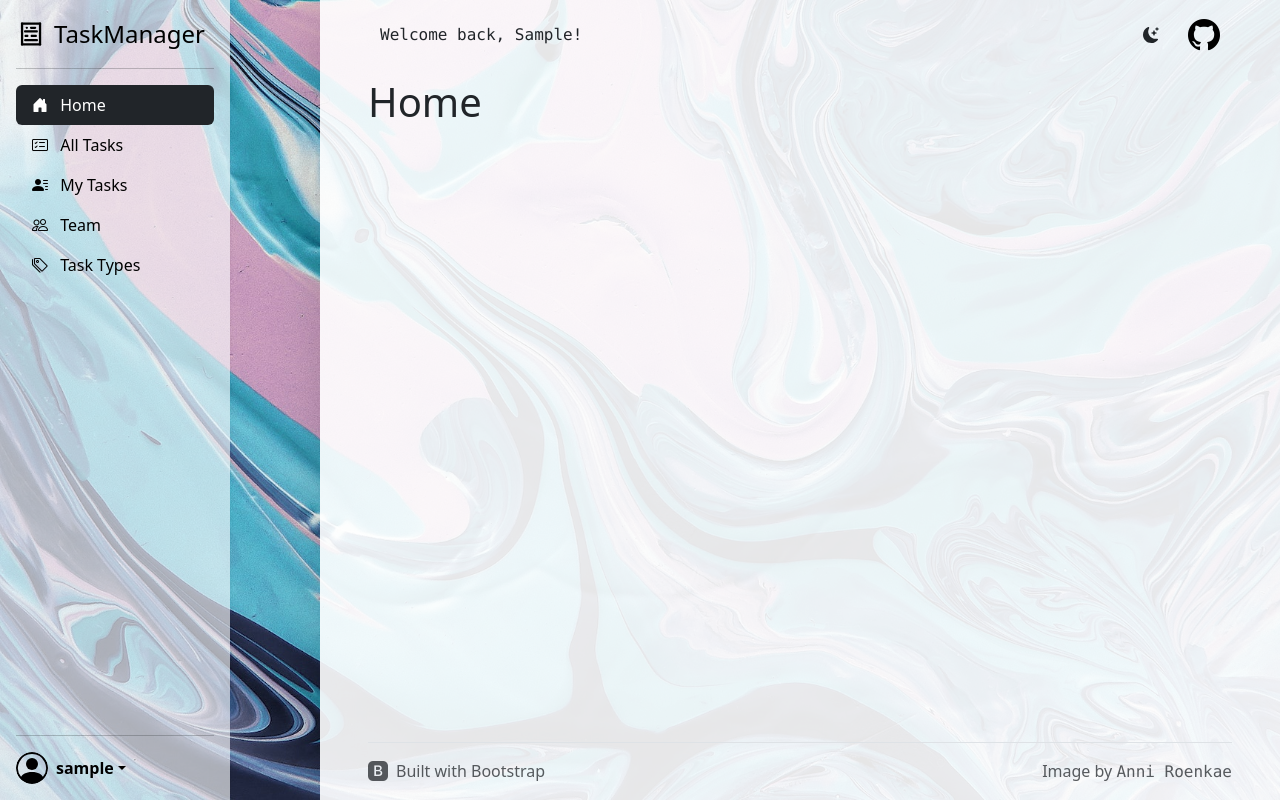
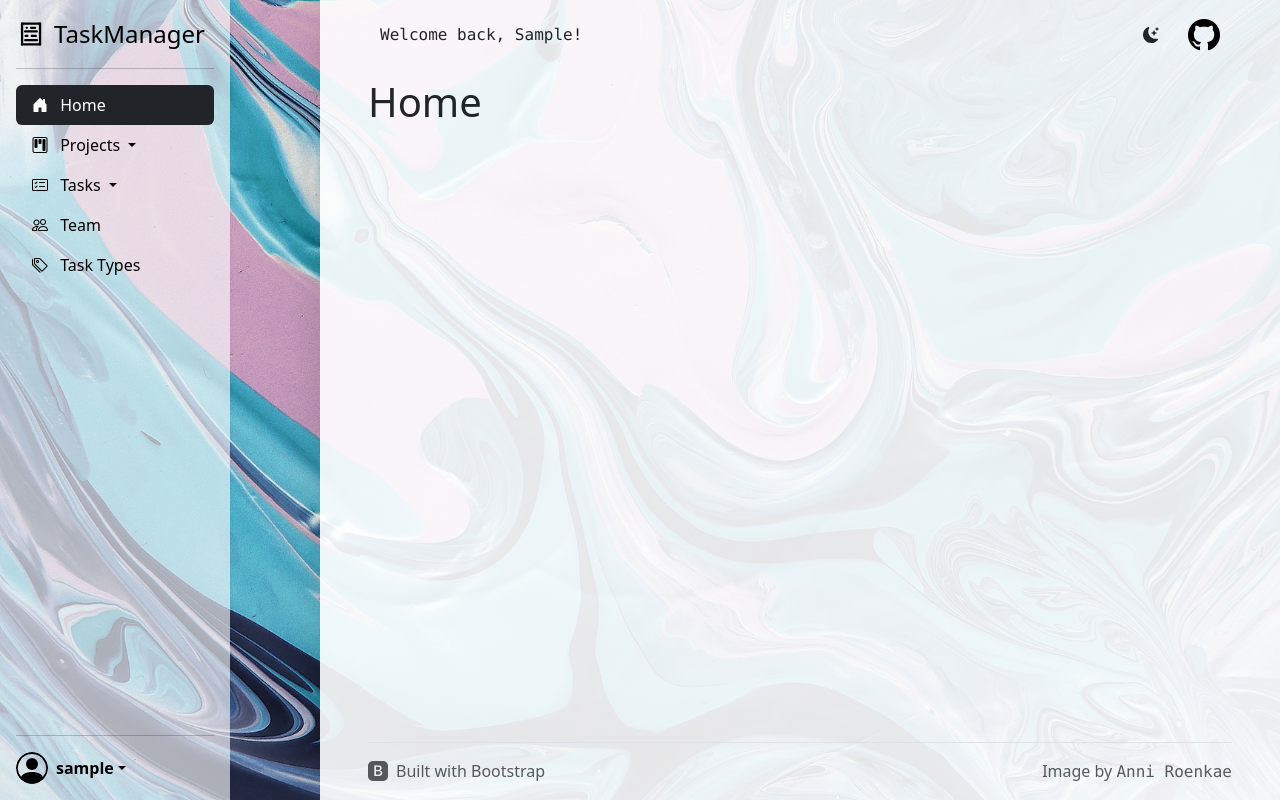
Before and after one commit to Esxoyne/it-company-task-manager, a Django app: page / in a window 1280 px wide. Run offline with Django 4.2, Linux system fonts and the light colour scheme; the visitor is signed in with stand-in values (Sample User, id 1).

Commit message:
Add dropdowns to header & sidebar

```diff
--- a/templates/includes/header.html
+++ b/templates/includes/header.html
@@ -50,8 +50,43 @@
         </li>
         <li class="nav-item dropdown">
           <a
-            class="nav-link {% if request.resolver_match.url_name == "task-list" or worker_is_user %}active{% endif %}"
-            href="{% url "task_manager:task-list" %}"
+            class="nav-link {% if request.resolver_match.url_name == "project-list" %}active{% endif %}"
+            href="#"
+            data-bs-toggle="dropdown"
+            aria-expanded="false"
+          >
+            {% if request.resolver_match.url_name == "project-list" %}
+              <i class="bi bi-kanban-fill pe-none me-2"></i>
+            {% else %}
+              <i class="bi bi-kanban pe-none me-2"></i>
+            {% endif %}
+            Projects
+          </a>
+          <ul class="dropdown-menu mt-3">
+            <li>
+              <a
+                class="dropdown-item"
+                href="{% url "task_manager:project-list" %}"
+              >
+                <i class="bi bi-kanban-fill pe-none me-2"></i>
+                All Projects
+              </a>
+            </li>
+            <li>
+              <a
+                class="dropdown-item"
+                href="{% url "task_manager:worker-detail" pk=user.id %}#projects"
+              >
+                <i class="bi bi-person-lines-fill pe-none me-2"></i>
+                My Projects
+              </a>
+            </li>
+          </ul>
+        </li>
+        <li class="nav-item dropdown">
+          <a
+            class="nav-link {% if request.resolver_match.url_name == "task-list" %}active{% endif %}"
+            href="#"
             data-bs-toggle="dropdown"
             aria-expanded="false"
           >
@@ -125,7 +160,7 @@
                 <path d="M11 6a3 3 0 1 1-6 0 3 3 0 0 1 6 0z"/>
                 <path fill-rule="evenodd" d="M0 8a8 8 0 1 1 16 0A8 8 0 0 1 0 8zm8-7a7 7 0 0 0-5.468 11.37C3.242 11.226 4.805 10 8 10s4.757 1.225 5.468 2.37A7 7 0 0 0 8 1z"/>
               </svg>
-              <strong>{{ user.username }}</strong>
+              <strong>{{ user.username|truncatechars:16 }}</strong>
             </a>
             <ul class="dropdown-menu mt-3">
               <li><a class="dropdown-item" href="{% url "task_manager:task-create" %}">New task...</a></li>
--- a/templates/includes/sidebar.html
+++ b/templates/includes/sidebar.html
@@ -39,23 +39,62 @@
         Home
       </a>
     </li>
-    <li>
+    <li class="dropdown">
       <a
-        href="{% url "task_manager:task-list" %}"
-        class="nav-link {% if request.resolver_match.url_name == "task-list" %}active{% else %}link-body-emphasis{% endif %}"
+        href="#"
+        class="nav-link dropdown-toggle {% if request.resolver_match.url_name == "project-list" %}active{% else %}link-body-emphasis{% endif %}"
+        data-bs-toggle="dropdown"
+        aria-expanded="false"
       >
-        <i class="bi bi-card-checklist pe-none me-2"></i>
-        All Tasks
+        {% if request.resolver_match.url_name == "project-list" %}
+          <i class="bi bi-kanban-fill pe-none me-2"></i>
+        {% else %}
+          <i class="bi bi-kanban pe-none me-2"></i>
+        {% endif %}
+        Projects
       </a>
+      <ul class="dropdown-menu text-small shadow">
+        <li><a
+          class="dropdown-item"
+          href="{% url "task_manager:project-list" %}"
+        >
+          <i class="bi bi-kanban-fill pe-none me-2"></i>
+          All Projects
+        </a></li>
+        <li><a
+          class="dropdown-item"
+          href="{% url "task_manager:worker-detail" pk=user.id %}#projects"
+        >
+          <i class="bi bi-person-lines-fill pe-none me-2"></i>
+          My Projects
+        </a></li>
+      </ul>
     </li>
-    <li>
+    <li class="dropdown">
       <a
-        href="{% url "task_manager:worker-detail" pk=user.id %}#tasks"
-        class="nav-link {% if worker_detail_is_user %}active{% else %}link-body-emphasis{% endif %}"
+        href="#"
+        class="nav-link dropdown-toggle {% if request.resolver_match.url_name == "task-list" %}active{% else %}link-body-emphasis{% endif %}"
+        data-bs-toggle="dropdown"
+        aria-expanded="false"
       >
-        <i class="bi bi-person-lines-fill pe-none me-2"></i>
-        My Tasks
+        <i class="bi bi-card-checklist pe-none me-2"></i> Tasks
       </a>
+      <ul class="dropdown-menu text-small shadow">
+        <li><a
+          class="dropdown-item"
+          href="{% url "task_manager:task-list" %}"
+        >
+          <i class="bi bi-list-task pe-none me-2"></i>
+          All Tasks
+        </a></li>
+        <li><a
+          class="dropdown-item"
+          href="{% url "task_manager:worker-detail" pk=user.id %}#tasks"
+        >
+          <i class="bi bi-person-lines-fill pe-none me-2"></i>
+          My Tasks
+        </a></li>
+      </ul>
     </li>
     <li>
       <a
@@ -104,7 +143,7 @@
           <path d="M11 6a3 3 0 1 1-6 0 3 3 0 0 1 6 0z"/>
           <path fill-rule="evenodd" d="M0 8a8 8 0 1 1 16 0A8 8 0 0 1 0 8zm8-7a7 7 0 0 0-5.468 11.37C3.242 11.226 4.805 10 8 10s4.757 1.225 5.468 2.37A7 7 0 0 0 8 1z"/>
         </svg>
-        <strong>{{ user.username }}</strong>
+        <strong>{{ user.username|truncatechars:16 }}</strong>
       </a>
       <ul class="dropdown-menu text-small shadow">
         <li><a class="dropdown-item" href="{% url "task_manager:task-create" %}">New task...</a></li>
```
